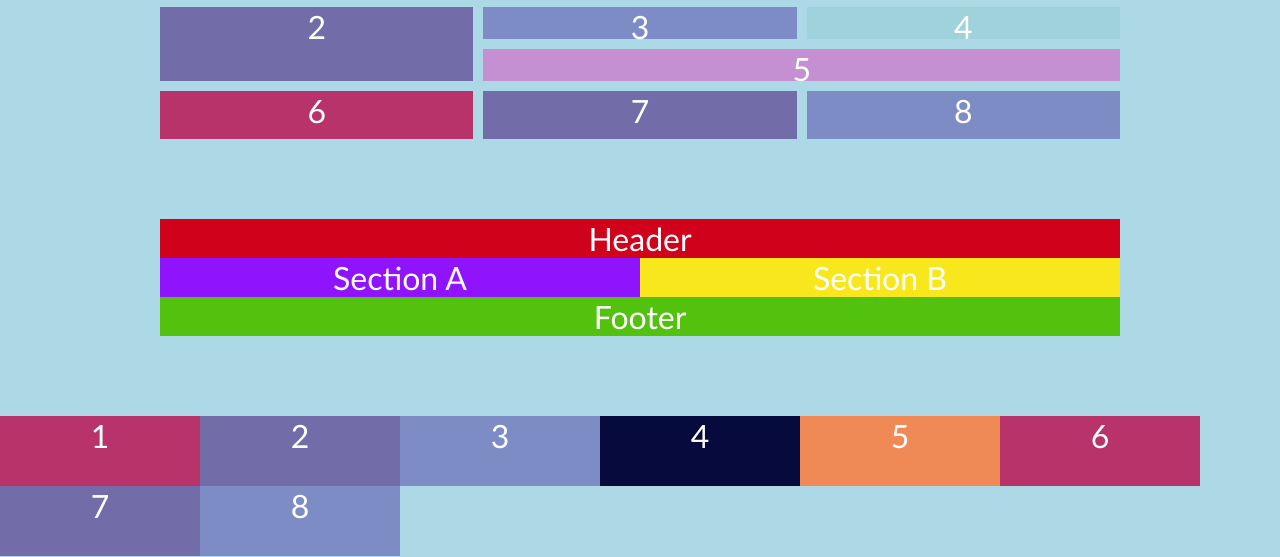
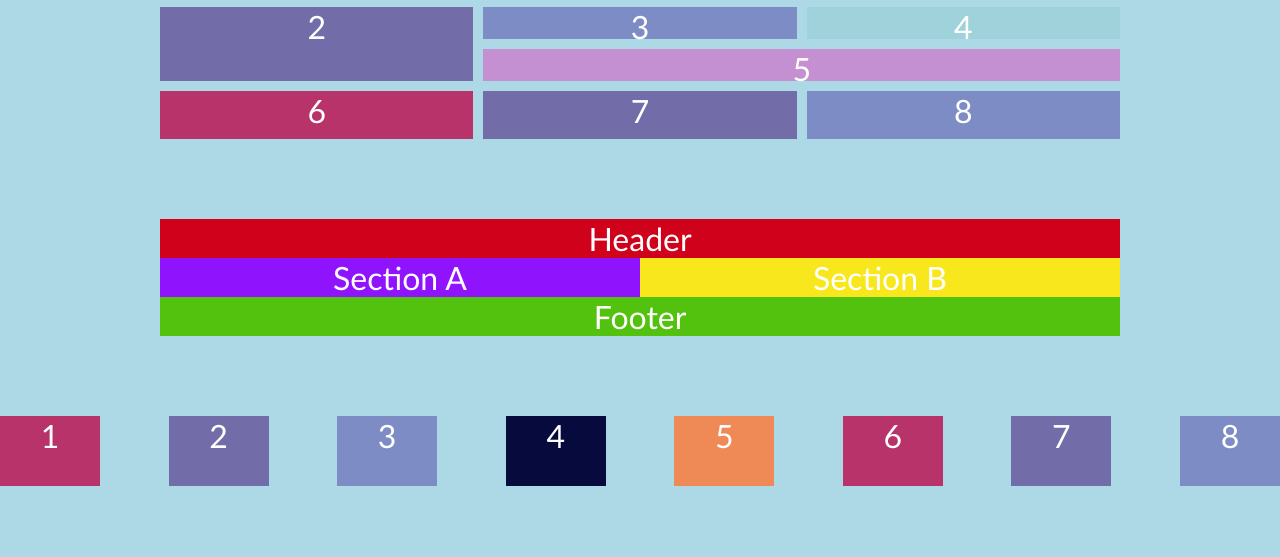
Before and after one commit to Peter-Adjao/Hands-On-project, a plain HTML site: page index.html in a window 1280 px wide. Shown: the part 243-800 px from the top of the page. Drawn offline with Linux system fonts and the light colour scheme.

Commit message:
feat: Implement justify-content space-between for alignment

```diff
--- a/css/styles.css
+++ b/css/styles.css
@@ -110,13 +110,14 @@ section#b {
 .container2 {
     display: flex;
     flex-direction: row;
-    flex-wrap: wrap;
+    flex-wrap: nowrap;
+    justify-content: space-between;
     font-size: 2rem;
     text-align: center;
 }
 
 .item {
-    width: 200px;
+    width: 100px;
     height: 70px;
 
 }
```
